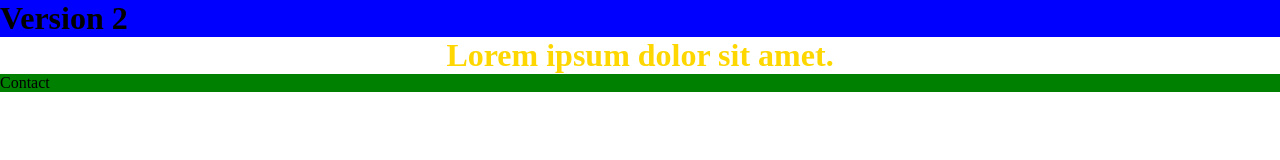
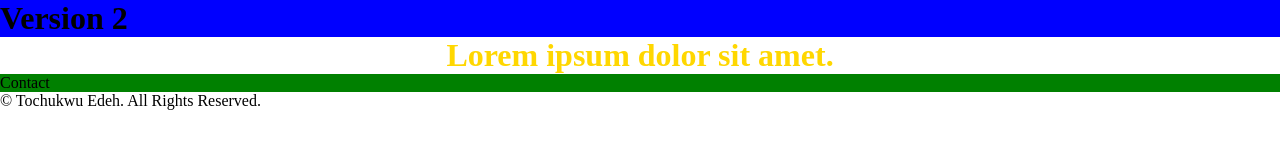
Before and after one commit to Investor-Tochukwu/version-2, a plain HTML site: page index.html in a window 1280 px wide. Drawn offline with Linux system fonts and the light colour scheme.

Commit message:
Added footer section

```diff
--- a/index.html
+++ b/index.html
@@ -21,6 +21,10 @@
         Contact
        </section>
 
+       <footer>
+        &copy; Tochukwu Edeh. All Rights Reserved.
+       </footer>
+
 
 </body>
 </html>
```
